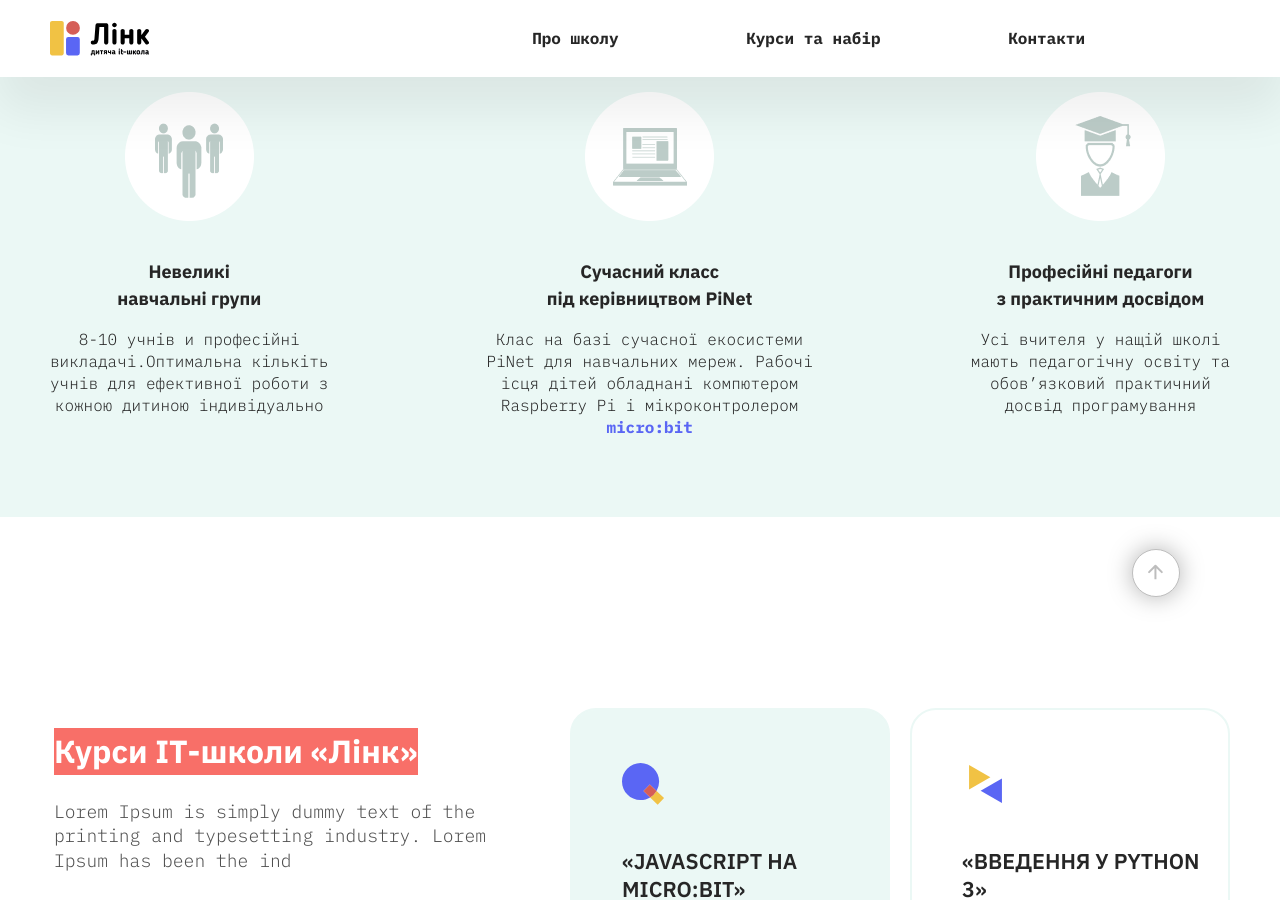
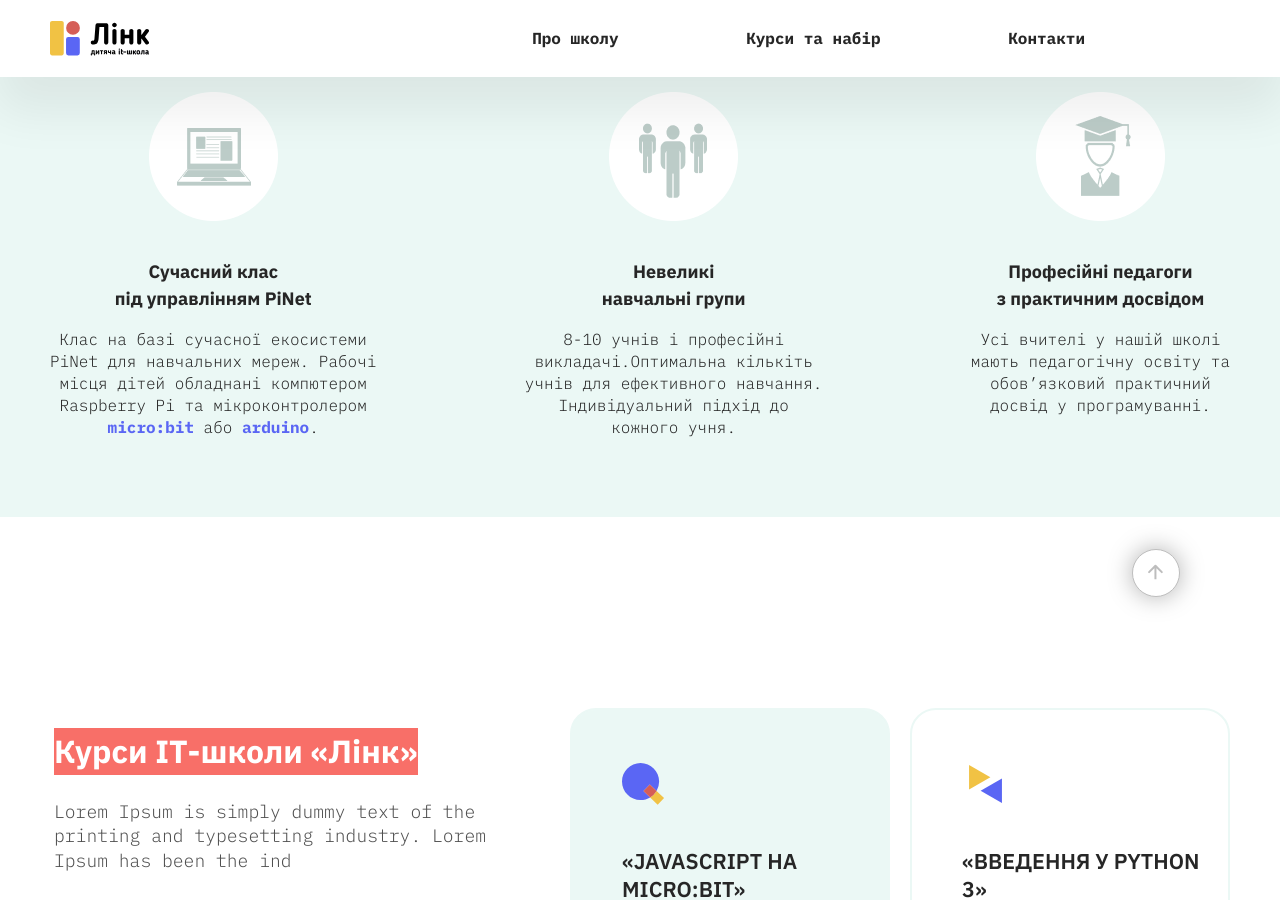
Before and after one commit to tfxoshchypok/linkit22, a Jekyll site: the page built from index.html, in a window 1280 px wide and 900 px high, scrolled down 696 px. Built offline with Jekyll 4.4.1, drawn with Linux system fonts in a browser that asks for light colours.

Commit message:
add information component

```diff
--- a/_config.yml
+++ b/_config.yml
@@ -44,7 +44,9 @@ plugins:
 #
 collections:
   courses:
-     output: true
+    output: true
+  information:
+    output: false
 exclude:
   - .idea/
   - .sass-cache/
--- a/_includes/info.html
+++ b/_includes/info.html
@@ -1,38 +1,17 @@
 <div class="in-school container" id="about-school">
   <div class="wrapper">
     <h2>У школі «Лінк»</h2>
+    <div class="in-school__inner">
 
-    <div class="in-school__inner">
+    {% for info in site.information %}
       <article class="in-school__item">
-        <img alt="" src="static/images/common/people.png">
-        <h3>Невеликі <br>навчальні групи</h3>
-        <p>8-10 учнів и професійні
-          <br>викладачі.Оптимальна кількіть
-          <br>учнів для ефективної роботи з
-          <br>кожною дитиною індивідуально
+        <img src="static/images/common/{{ info.icon }}.png">
+        <h3>{{ info.title_left }} <br>{{ info.title_right }}</h3>
+        <p>
+          {{ info.content }}
         </p>
       </article>
-
-      <article class="in-school__item">
-        <img alt="" src="static/images/common/pc.png">
-        <h3>Сучасний класс <br>під керівництвом PiNet</h3>
-        <p>Клас на базі сучасної екосистеми
-          <br>PiNet для навчальних мереж. Рабочі
-          <br>ісця дітей обладнані компютером
-          <br>Raspberry Pi і мікроконтролером
-          <br><span>micro:bit</span>
-        </p>
-      </article>
-
-      <article class="in-school__item">
-        <img alt="" src="static/images/common/men.png">
-        <h3>Професійні педагоги <br>з практичним досвідом</h3>
-        <p>Усі вчителя у нащій школі
-          <br>мають педагогічну освіту та
-          <br>обов’язковий практичний
-          <br>досвід програмування
-        </p>
-      </article>
+    {% endfor %}
 
     </div>
   </div>
```
Also changed, not shown: _information/pc.html (added, +10 -0 lines), _information/people.html (added, +10 -0 lines), _information/teachers.html (added, +9 -0 lines), admin/config.yml (+12 -1 lines).
